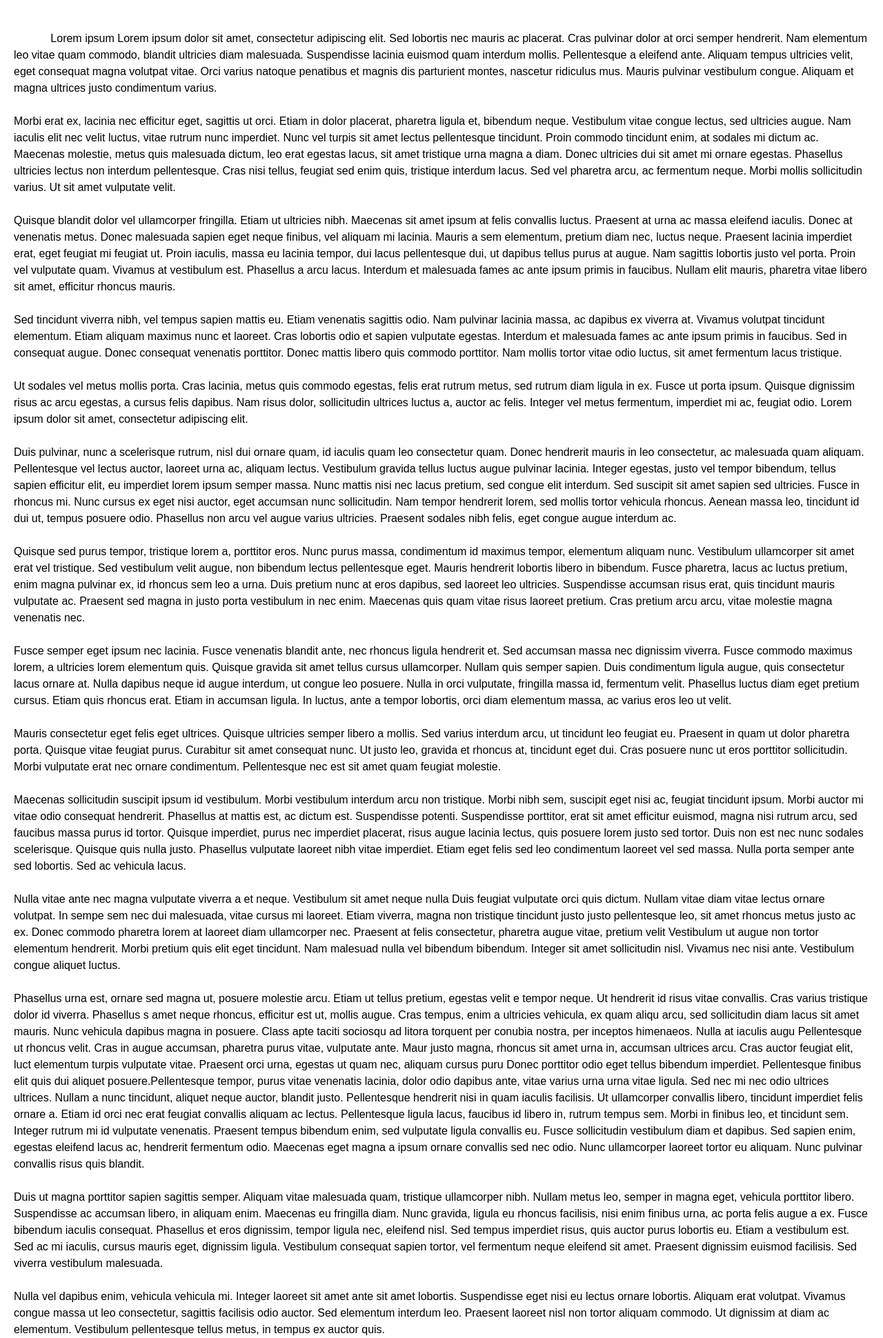
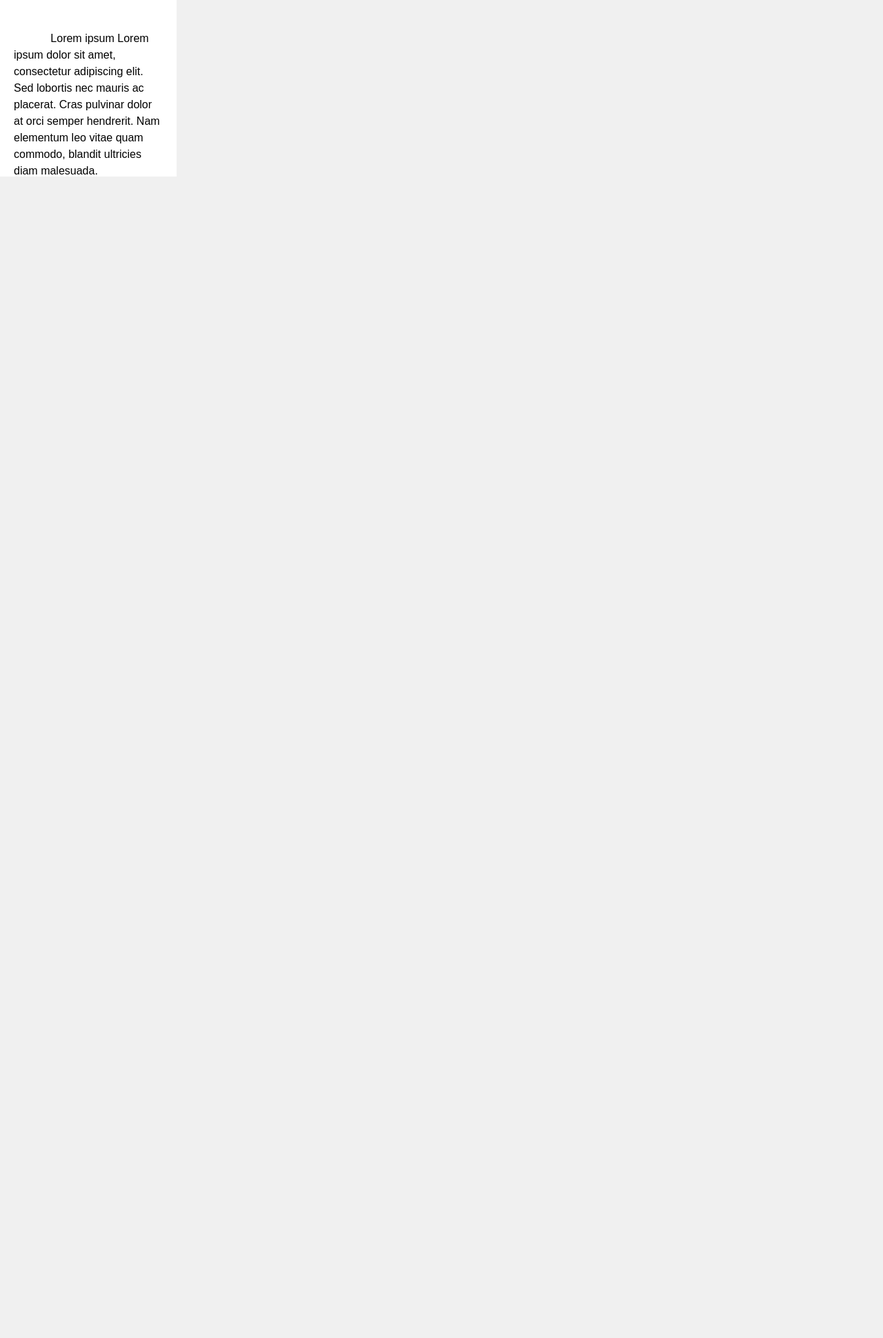
Before and after one commit to timholds/font-familiarity, a Flask app: page /font/1 in a window 1280 px wide. Shown: the top 1940 px of the page at 69% size. After the commit the page ends 256 px from the top, so only its background shows below. Run offline with Flask 3, Linux system fonts and the light colour scheme; some web fonts are replaced.

Commit message:
works to generate 5kb images

```diff
--- /dev/null
+++ b/failed_fonts.txt
@@ -0,0 +1,2 @@
+ABeeZee
+Abel
--- a/font_renderer.py
+++ b/font_renderer.py
@@ -216,7 +216,7 @@ class FontRenderer:
 
 def main():
     renderer = FontRenderer(
-        fonts_file='full_fonts.txt',
+        fonts_file='full_fonts_list.txt',
         text_file='lorem_ipsum.txt',
         output_dir='font-images2',
         template_dir='templates',
--- a/templates/single_font.html
+++ b/templates/single_font.html
@@ -1,32 +1,3 @@
-<!-- templates/single_font.html
-<!DOCTYPE html>
-<html>
-<head>
-    <title>Font: {{ font.name }}</title>
-    <link href="{{ font.url }}" rel="stylesheet">
-    <style>
-        .text-block {
-            width: 512px;
-            height: 512px;
-            padding: 20px;
-            margin: 0;  /* Remove margin to ensure consistent size */
-            background: white;
-            font-size: 24px;
-            box-sizing: border-box;
-            overflow: hidden;  /* Ensure content doesn't affect size */
-            display: flex;
-            align-items: center;  /* Center content vertically */
-            justify-content: center;  /* Center content horizontally */
-        }
-    </style>
-</head>
-<body style="background-color: #f0f0f0;">
-    <div class="text-block" style="font-family: '{{ font.name }}', sans-serif;">
-        {{ text }}
-    </div>
-</body>
-</html> -->
-
 <!DOCTYPE html>
 <html>
 <head>
@@ -41,34 +12,45 @@
             background: #f0f0f0;
         }
 
+        .container {
+            width: 256px;
+            height: 256px;
+            overflow: hidden;
+            position: relative;
+            background: white;
+        }
+
         .text-block {
-            width: {{ font.image_width }}px;
-            height: {{ font.image_height }}px;
-            background: white;
-            font-size: {{ font.font_size }}px;
+            width: 100%;
+            padding: 20px;
+            box-sizing: border-box;
+            font-size: 16px;
             line-height: 1.5;
             font-family: '{{ font.name }}', sans-serif;
-            padding: 20px;
-            box-sizing: border-box;
-            overflow-y: scroll;
-            /* Hide scrollbar but keep functionality */
-            scrollbar-width: none; /* Firefox */
-            -ms-overflow-style: none; /* IE/Edge */
+            white-space: pre-wrap;
+            transform: translateY(0);
+            transition: transform 0.1s ease-out;
+            /* Ensure good contrast for grayscale conversion */
+            color: black;
+            /* Optimize font rendering */
+            text-rendering: optimizeLegibility;
+            -webkit-font-smoothing: antialiased;
+            -moz-osx-font-smoothing: grayscale;
         }
 
-        /* Hide scrollbar for Chrome/Safari */
+        /* Hide scrollbar but keep functionality */
         .text-block::-webkit-scrollbar {
             display: none;
         }
-
-        .text-content {
-            white-space: pre-wrap;
+        .text-block {
+            -ms-overflow-style: none;
+            scrollbar-width: none;
         }
     </style>
 </head>
 <body>
-    <div class="text-block">
-        <div class="text-content">
+    <div class="container">
+        <div class="text-block">
             {{ text }}
         </div>
     </div>
```
Also changed, not shown: 1 other file.
